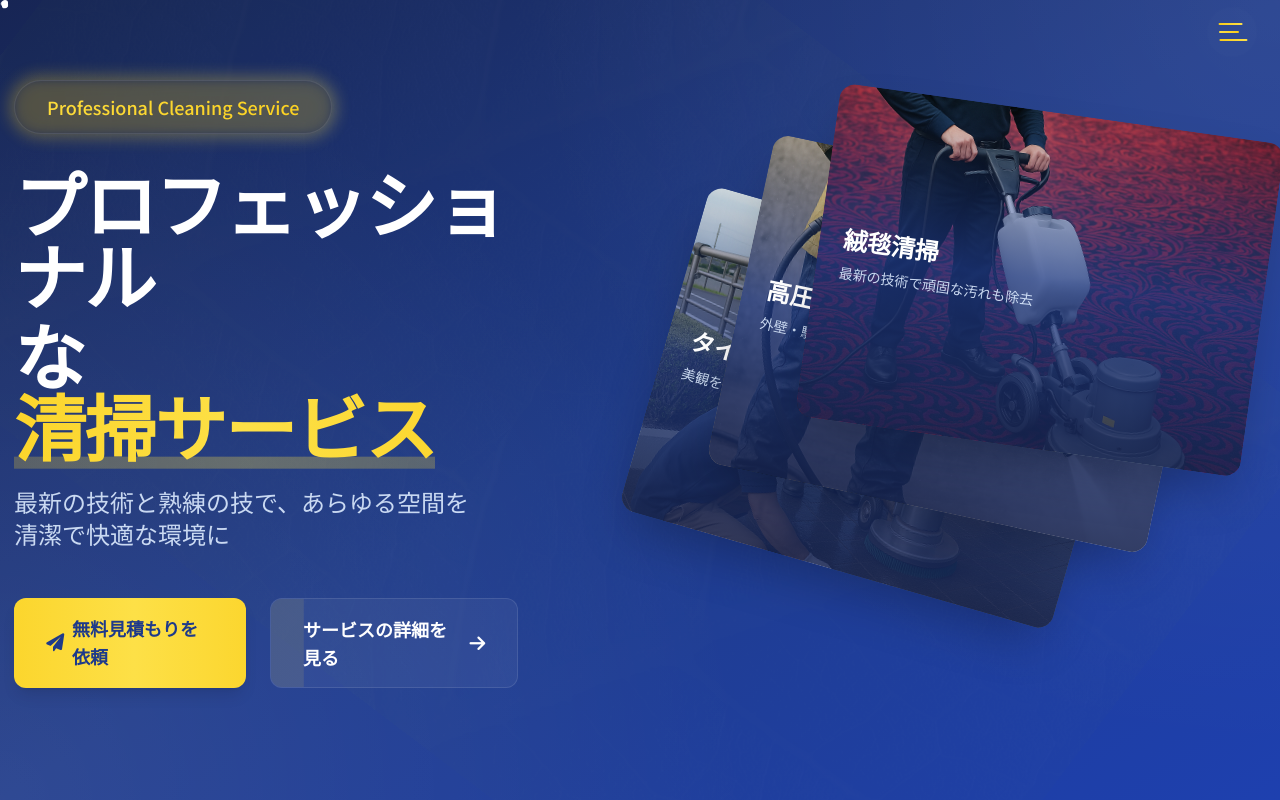
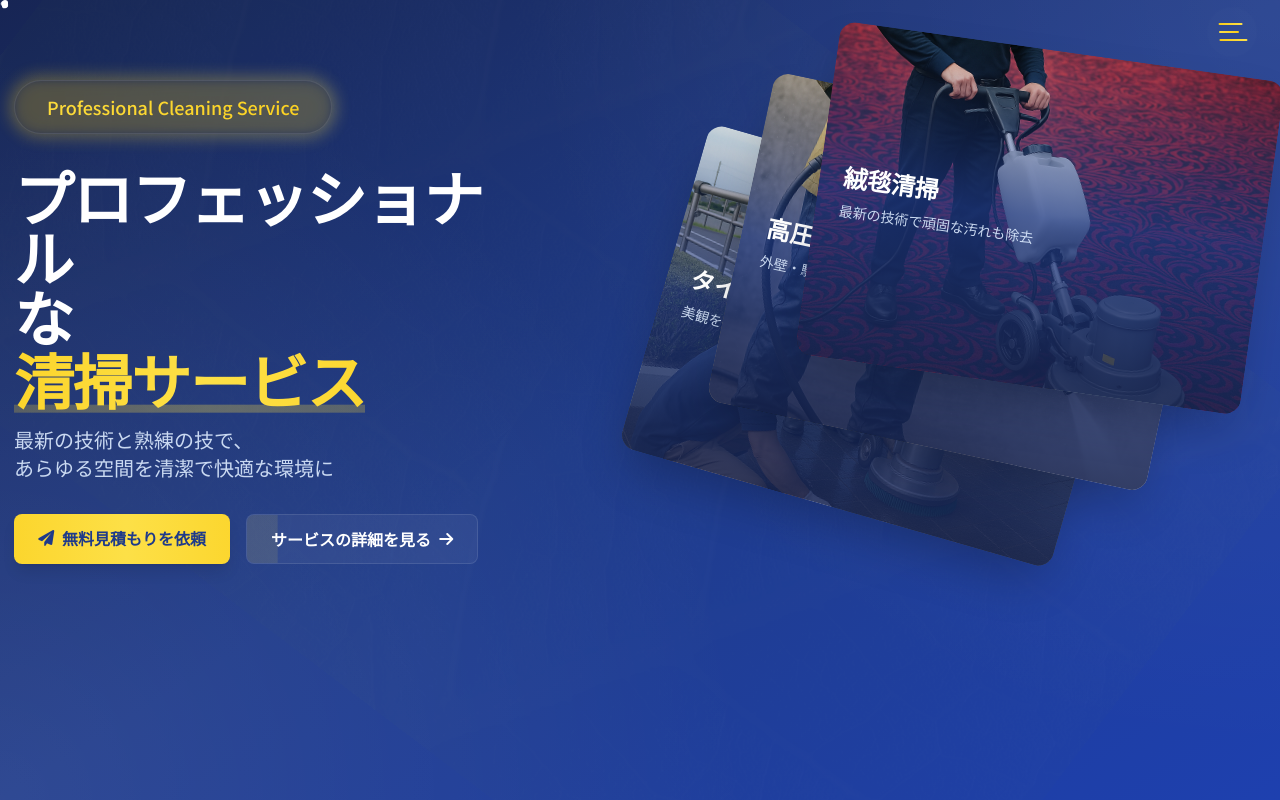
Before and after one commit to fura-1993/clean, a Next.js app: page / in a window 1280 px wide. Shown: the top 800 px of the page. Built offline with nearby package versions, Linux system fonts and the light colour scheme.

Commit message:
Fix text layout and button sizes for better visual balance

```diff
--- a/src/components/Hero/Hero.tsx
+++ b/src/components/Hero/Hero.tsx
@@ -118,13 +118,14 @@ export default function Hero() {
             </motion.div>
 
             <motion.h1
-              className="text-5xl md:text-7xl font-bold mb-6 leading-tight tracking-tight"
+              className="text-4xl md:text-6xl font-bold mb-4 leading-[1.1] tracking-tight"
               initial={{ opacity: 0, y: 20 }}
               animate={{ opacity: 1, y: 0 }}
               transition={{ duration: 0.8, delay: 0.3 }}
             >
+              <div className="flex flex-wrap items-baseline gap-x-2">
                 <motion.span
-                className="inline-block mb-2"
+                  className="inline-block"
                   animate={{
                     y: [0, -5, 0],
                   }}
@@ -150,9 +151,9 @@ export default function Hero() {
                 >
                   な
                 </motion.span>
-              <br />
+              </div>
               <motion.span
-                className="relative inline-block"
+                className="relative inline-block mt-1"
                 animate={{
                   y: [0, -4, 0],
                 }}
@@ -178,7 +179,7 @@ export default function Hero() {
                   清掃サービス
                 </motion.span>
                 <motion.span
-                  className="absolute -bottom-2 left-0 w-full h-3 bg-gradient-to-r from-yellow-400/20 via-yellow-300/30 to-yellow-400/20"
+                  className="absolute -bottom-1 left-0 w-full h-2 bg-gradient-to-r from-yellow-400/20 via-yellow-300/30 to-yellow-400/20"
                   initial={{ width: 0 }}
                   animate={{
                     width: "100%",
@@ -198,7 +199,7 @@ export default function Hero() {
             </motion.h1>
 
             <motion.p
-              className="text-xl md:text-2xl text-blue-100/90 mb-12 font-medium leading-relaxed"
+              className="text-lg md:text-xl text-blue-100/90 mb-8 font-medium leading-relaxed"
               initial={{ opacity: 0, y: 20 }}
               animate={{ opacity: 1, y: 0 }}
               transition={{ duration: 0.8, delay: 0.6 }}
@@ -214,9 +215,8 @@ export default function Hero() {
                   ease: "easeInOut",
                 }}
               >
-                最新の技術と熟練の技で、あらゆる空間を
+                最新の技術と熟練の技で、
               </motion.span>
-              <br className="hidden md:block" />
               <motion.span
                 className="inline-block"
                 animate={{
@@ -229,19 +229,19 @@ export default function Hero() {
                   delay: 0.5,
                 }}
               >
-                清潔で快適な環境に
+                あらゆる空間を清潔で快適な環境に
               </motion.span>
             </motion.p>
 
             <motion.div
-              className="flex flex-col sm:flex-row gap-6"
+              className="flex flex-col sm:flex-row gap-4"
               initial={{ opacity: 0, y: 20 }}
               animate={{ opacity: 1, y: 0 }}
               transition={{ duration: 0.8, delay: 0.9 }}
             >
               <motion.a
                 href="#contact"
-                className="group bg-gradient-to-r from-yellow-400 via-yellow-300 to-yellow-400 text-blue-900 px-8 py-4 rounded-xl font-bold text-lg shadow-lg hover:shadow-xl relative overflow-hidden"
+                className="group bg-gradient-to-r from-yellow-400 via-yellow-300 to-yellow-400 text-blue-900 px-6 py-3 rounded-lg font-bold text-base shadow-lg hover:shadow-xl relative overflow-hidden"
                 whileHover={{ scale: 1.02, y: -2 }}
                 whileTap={{ scale: 0.98 }}
                 style={{ backgroundSize: "200% 100%" }}
@@ -280,7 +280,7 @@ export default function Hero() {
               </motion.a>
               <motion.a
                 href="#services"
-                className="group bg-white/5 backdrop-blur-sm px-8 py-4 rounded-xl font-bold text-lg border border-white/10 hover:bg-white/10 transition-colors relative overflow-hidden"
+                className="group bg-white/5 backdrop-blur-sm px-6 py-3 rounded-lg font-bold text-base border border-white/10 hover:bg-white/10 transition-colors relative overflow-hidden"
                 whileHover={{ scale: 1.02, y: -2 }}
                 whileTap={{ scale: 0.98 }}
               >
```
Lines whose indentation alone changed are shown as unchanged.
